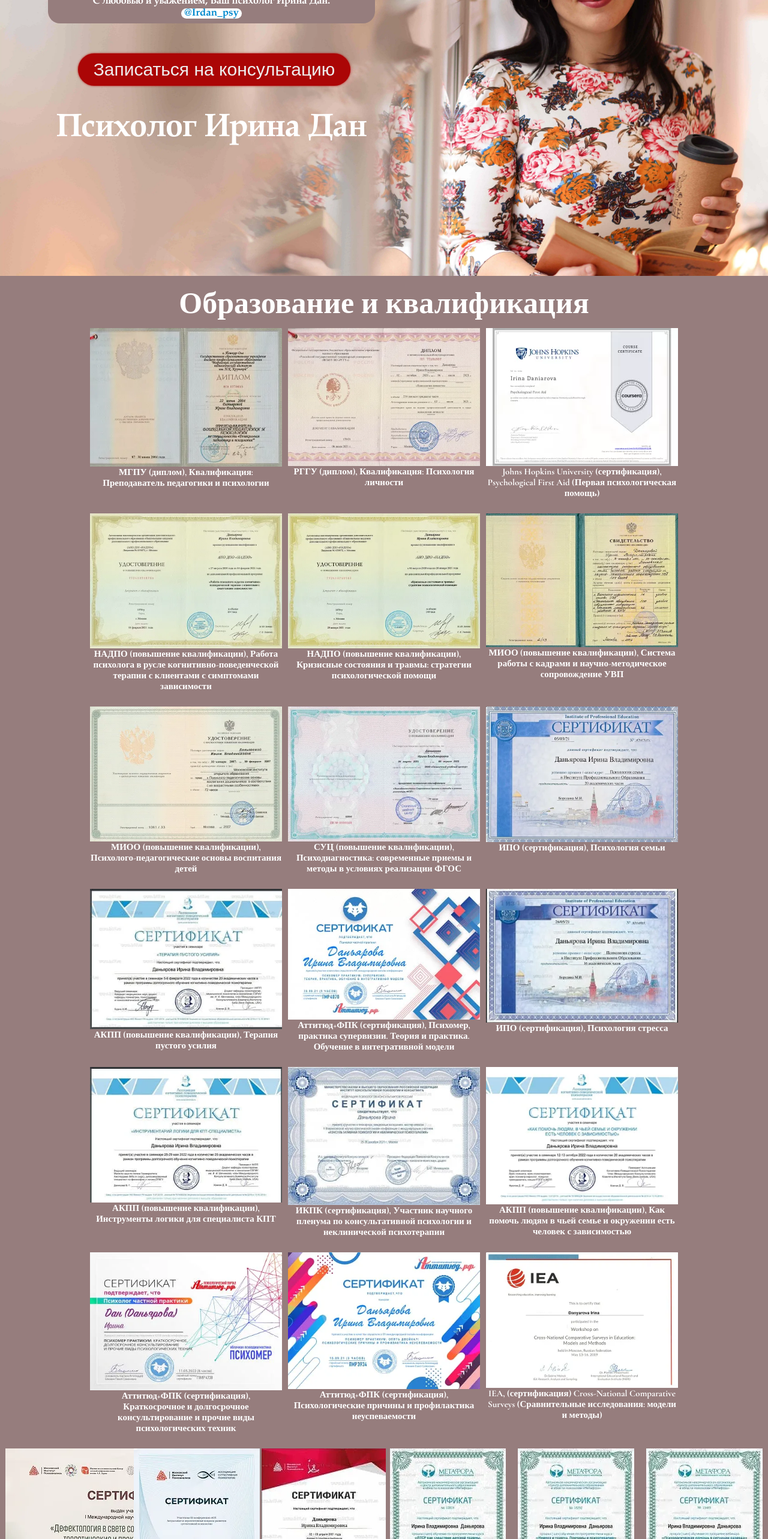
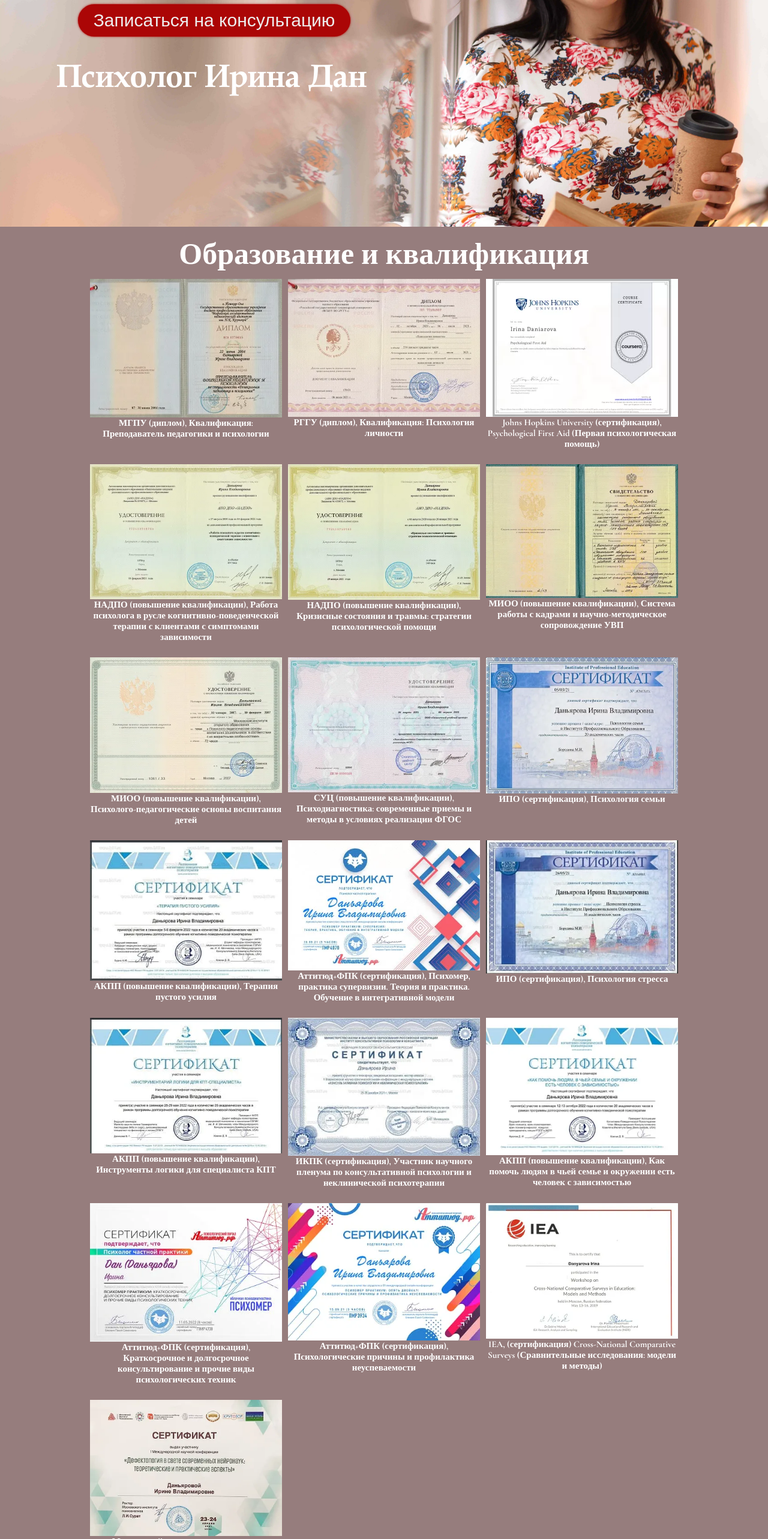
Before and after one commit to KudenikovNS/irinadan-react, a React (Vite) app: page /education in a window 1280 px wide. Shown: the part 234-2800 px from the top of the page at 60% size. Built offline with nearby package versions, Linux system fonts and the light colour scheme.

Commit message:
fix details

```diff
--- a/package.json
+++ b/package.json
@@ -8,7 +8,7 @@
     "build": "vite build",
     "lint": "eslint .",
     "preview": "vite preview",
-    "deploy": "gh-pages -d dist"
+    "deploy": "npm run build && gh-pages -d dist"
   },
   "dependencies": {
     "react": "^18.3.1",
--- a/src/App.jsx
+++ b/src/App.jsx
@@ -22,7 +22,7 @@ loadGoogleFonts();
 
 const App = () => {
   return (
-    <Router>
+    <Router basename={import.meta.env.BASE_URL}>
     <ScrollToTop />
       <div className="page__container">
         <Header />
--- a/src/components/Consultation/Consultation.jsx
+++ b/src/components/Consultation/Consultation.jsx
@@ -20,12 +20,12 @@ const Consultation = () => {
       </div>
       <div className="consultation__container-price-contract">
         <a
-          href="https://drive.google.com/file/d/1ck38iQM_sYhbbBL5uYcOeFgxP2pOGNNk/view?usp=sharing"
+          href="https://drive.google.com/file/d/1K8UlMgnrQ72NmuT3_hDia08zy_mTSE-N/view?usp=sharing"
           target="_blank"
           rel="noreferrer"
           className="consultation__link consultation__link_margin"
         >
-          Прайс на услуги
+          Стоимость услуг
         </a>
         <a
           href="https://drive.google.com/file/d/1bxDUI3gpzzRb5AttT0T0OWNvaa2svBv0/view?usp=sharing"
@@ -40,7 +40,7 @@ const Consultation = () => {
         className="consultation__title consultation__title_margin"
         id="consultation__check-list"
       >
-        Чек-листы и тесты*
+        Инструкции и тесты*
       </h2>
       <div className="consultation__table">
         <div className="consultation__table-item">
@@ -66,7 +66,7 @@ const Consultation = () => {
               Если тоскливое состояние начало накатывать относительно недавно,
               случается время от времени, связана с какими-то событиями
               (расставание, неудача на работе, ссора с подругой, не достигнута
-              цель и пр.) - то этот ЧЕК-ЛИСТ поможет вам выбраться из хандры.
+              цель и пр.) - то эта ИНСТРУКЦИЯ поможет вам выбраться из хандры.
               <br />
               Делаем это каждый день!
               <br />
@@ -84,7 +84,7 @@ const Consultation = () => {
             rel="noreferrer"
             className="consultation__link consultation__link_margin"
           >
-            Чек-лист
+            Инструкция
           </a>
         </div>
         <div className="consultation__table-item">
--- a/src/components/Education/Education.jsx
+++ b/src/components/Education/Education.jsx
@@ -48,14 +48,14 @@ const Education = () => {
       </h2>
       <div className="education__items">
         <Group
-          items={diplomas.slice(0, 18)}
+          items={diplomas.slice(0, 19)}
           groupClass="education__items-group"
           offset={0}
           slideClass="education__slide"
           subtitleClass="education__diploms-subtitle"
         />
         <Group
-          items={diplomas.slice(18)}
+          items={diplomas.slice(19)}
           groupClass="education__items-group-2"
           offset={19}
           slideClass="education__slide"
--- a/src/components/Footer/Footer.jsx
+++ b/src/components/Footer/Footer.jsx
@@ -1,5 +1,3 @@
-import React from 'react';
-
 import FooterNav from '../FooterNav/FooterNav';
 import BtnReg from '../btnReg/BtnReg';
 
--- a/src/components/FooterNav/FooterNav.jsx
+++ b/src/components/FooterNav/FooterNav.jsx
@@ -1,9 +1,6 @@
-import React from 'react';
-
 import youtube from "../../assets/icons/YouTube_32px.png"
 import telegram from "../../assets/icons/telegram_32px.png"
 import tiktok from "../../assets/icons/tikTok_32px.png"
-import instagram from "../../assets/icons/Instagram_32px.png"
 import b17 from "../../assets/icons/b17_32px.png"
 
 import './footerNav.css'
@@ -21,7 +18,7 @@ const FooterNav = () => {
       </a>
       <a
         className="footer__icon"
-        href="https://t.me/irdan_online1"
+        href="https://t.me/irdan_psy1"
         target="_blank"
         rel="noreferrer"
       >
@@ -34,14 +31,6 @@ const FooterNav = () => {
         rel="noreferrer"
       >
         <img src={tiktok} alt="Tik-Tok" />
-      </a>
-      <a
-        className="footer__icon"
-        href="https://www.instagram.com/irdan_psy/"
-        target="_blank"
-        rel="noreferrer"
-      >
-        <img src={instagram} alt="Instagram" />
       </a>
       <a
         className="footer__icon"
--- a/src/components/HeaderText/HeaderText.jsx
+++ b/src/components/HeaderText/HeaderText.jsx
@@ -6,11 +6,8 @@ const HeaderText = () => {
   return (
     <p className="header_text">
       Уважаемые клиенты и гости моего сайта и канала! <br />
-      Аккаунт в Телеграм, привязанный к предыдущему номеру телефона, более не работает. Если вы писали мне сообщение в удаленный аккаунт, я прошу вас продублировать его в новый чат в Телеграм. <br />
-      С любовью и уважением, Ваш психолог Ирина Дан. <br />
-      <a href="https://t.me/irdan_psy/" target="_blank" rel="noreferrer" className="header_text_link">
-        @Irdan_psy
-      </a>
+      Сообщаю, что запись на приём временно приостановлена и будет открыта с 01 апреля 2026 года.
+       <br />
     </p>
   );
 };
--- a/src/components/btnReg/BtnReg.jsx
+++ b/src/components/btnReg/BtnReg.jsx
@@ -4,7 +4,7 @@ import "./btnreg.css"
 const BtnReg = ({ additionalClass = '' }) => {
   return (
     <a
-      href="https://t.me/irdan_psy/"
+      href="https://t.me/irdan_psy"
       className={`button-reg ${additionalClass}`}
       target="_blank"
       rel="noreferrer"
--- a/vite.config.js
+++ b/vite.config.js
@@ -3,6 +3,6 @@ import react from '@vitejs/plugin-react'
 
 // https://vitejs.dev/config/
 export default defineConfig({
- /*  base: '/irinadan-react/', */ // Для продакшена нужно убирать
+  base: '/irinadan-react/',
   plugins: [react()],
 })
```
Also changed, not shown: 2 other files (tests, documents, lock files or other folders).
